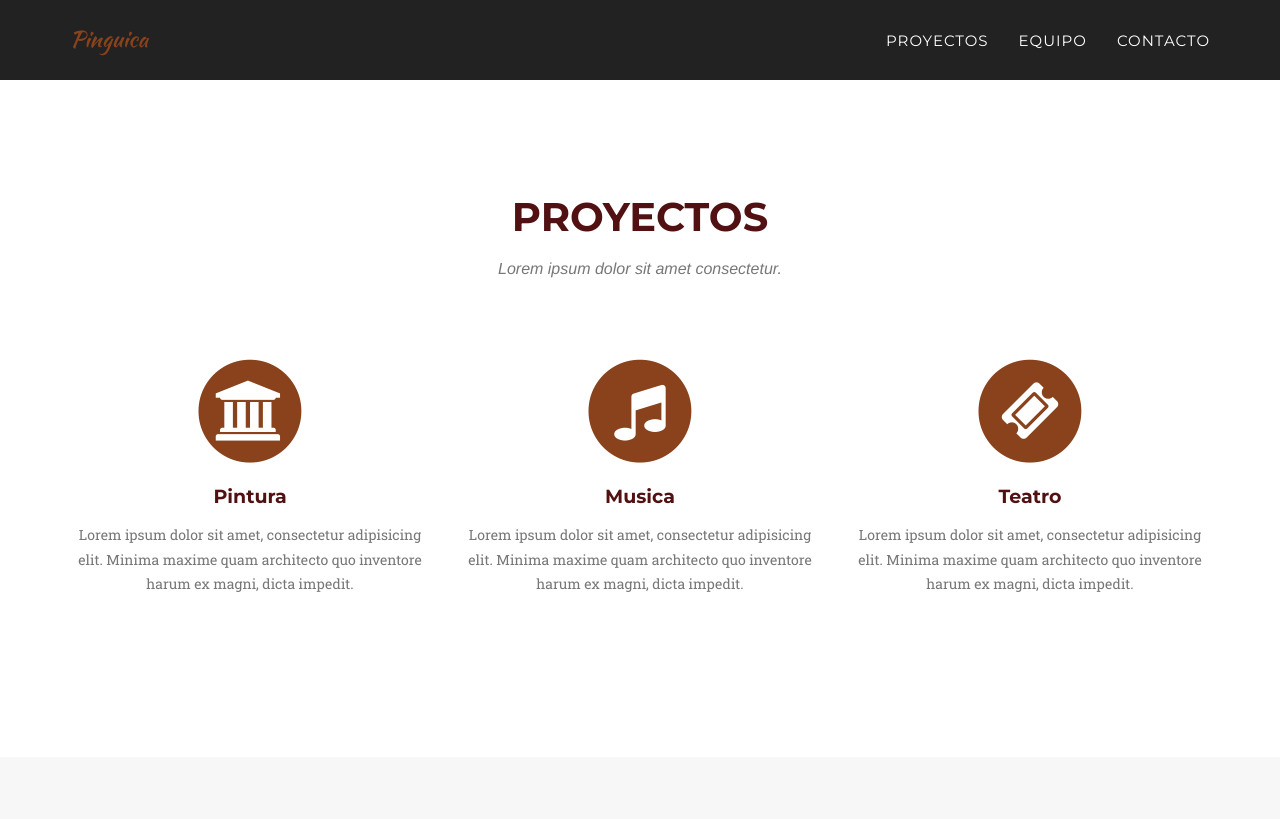
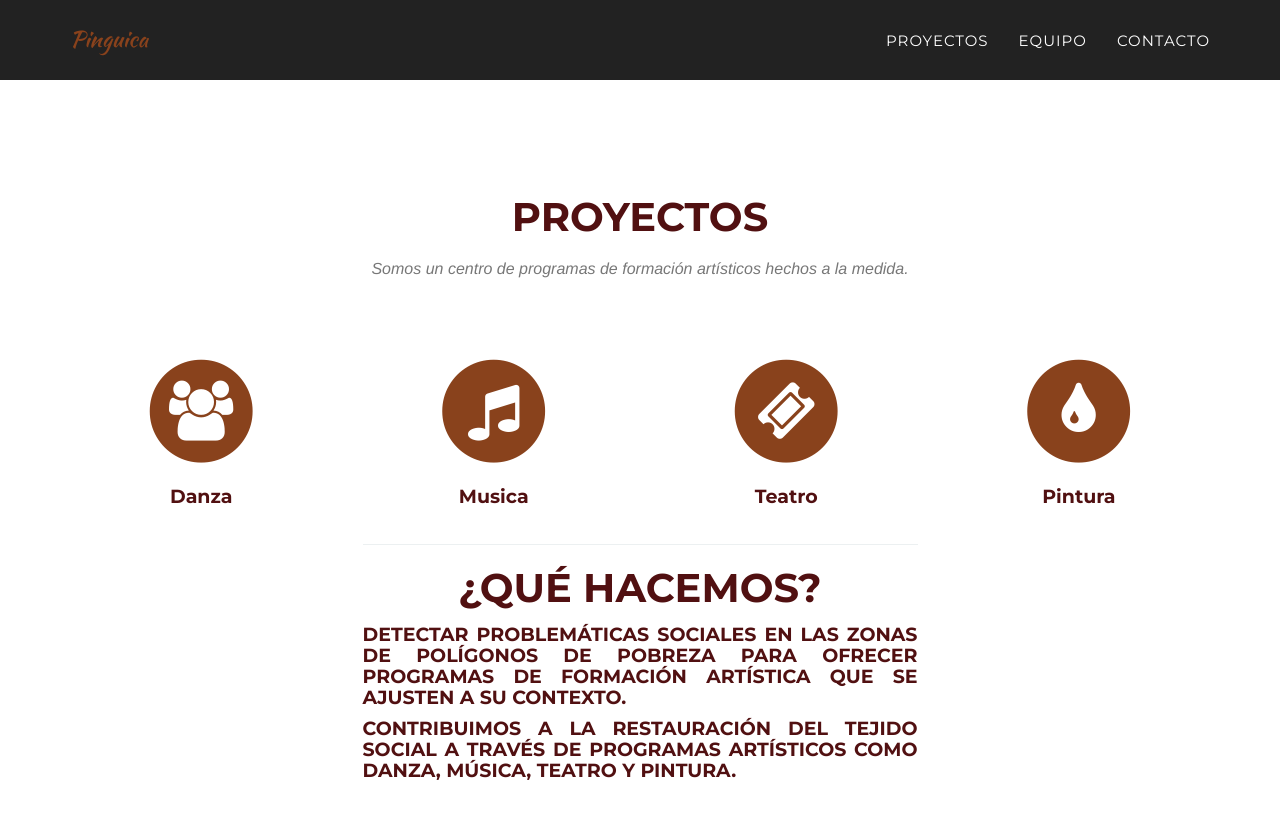
Before and after one commit to abcsds/Pinguica, a Jekyll site: the page built from index.html, in a window 1280 px wide and 900 px high, scrolled down 688 px. Shown: the top 819 px of the window. Built offline with Jekyll 4.4.1, drawn with Linux system fonts in a browser that asks for light colours; some web fonts are replaced.

Commit message:
Update services

```diff
--- a/_includes/services.html
+++ b/_includes/services.html
@@ -4,33 +4,45 @@
             <div class="row">
                 <div class="col-lg-12 text-center">
                     <h2 class="section-heading">Proyectos</h2>
-                    <h3 class="section-subheading text-muted">Lorem ipsum dolor sit amet consectetur.</h3>
+                    <h3 class="section-subheading text-muted">Somos un centro de programas de formación artísticos hechos a la medida.</h3>
                 </div>
             </div>
             <div class="row text-center">
-                <div class="col-md-4">
+                <div class="col-md-3">
                     <span class="fa-stack fa-4x">
                         <i class="fa fa-circle fa-stack-2x text-primary"></i>
-                        <i class="fa fa-university fa-stack-1x fa-inverse"></i>
+                        <i class="fa fa-users fa-stack-1x fa-inverse"></i>
                     </span>
-                    <h4 class="service-heading">Pintura</h4>
-                    <p class="text-muted">Lorem ipsum dolor sit amet, consectetur adipisicing elit. Minima maxime quam architecto quo inventore harum ex magni, dicta impedit.</p>
+                    <h4 class="service-heading">Danza</h4>
                 </div>
-                <div class="col-md-4">
+                <div class="col-md-3">
                     <span class="fa-stack fa-4x">
                         <i class="fa fa-circle fa-stack-2x text-primary"></i>
                         <i class="fa fa-music fa-stack-1x fa-inverse"></i>
                     </span>
                     <h4 class="service-heading">Musica</h4>
-                    <p class="text-muted">Lorem ipsum dolor sit amet, consectetur adipisicing elit. Minima maxime quam architecto quo inventore harum ex magni, dicta impedit.</p>
                 </div>
-                <div class="col-md-4">
+                <div class="col-md-3">
                     <span class="fa-stack fa-4x">
                         <i class="fa fa-circle fa-stack-2x text-primary"></i>
                         <i class="fa fa-ticket fa-stack-1x fa-inverse"></i>
                     </span>
                     <h4 class="service-heading">Teatro</h4>
-                    <p class="text-muted">Lorem ipsum dolor sit amet, consectetur adipisicing elit. Minima maxime quam architecto quo inventore harum ex magni, dicta impedit.</p>
+                </div>
+                <div class="col-md-3">
+                    <span class="fa-stack fa-4x">
+                        <i class="fa fa-circle fa-stack-2x text-primary"></i>
+                        <i class="fa fa-tint fa-stack-1x fa-inverse"></i>
+                    </span>
+                    <h4 class="service-heading">Pintura</h4>
+                </div>
+            </div>
+            <div class="row">
+                <div class="col-lg-6 col-lg-offset-3 text-center">
+                    <hr>
+                    <h2 class="section-heading">¿Qué hacemos?</h2>
+                    <h4 class="text-justify">Detectar problemáticas sociales en las zonas de polígonos de pobreza para ofrecer programas de formación artística que se ajusten a su contexto.</h3>
+                    <h4 class="text-justify">Contribuimos a la restauración del tejido social a través de programas artísticos como danza, música, teatro y pintura.</h3>
                 </div>
             </div>
         </div>
```
